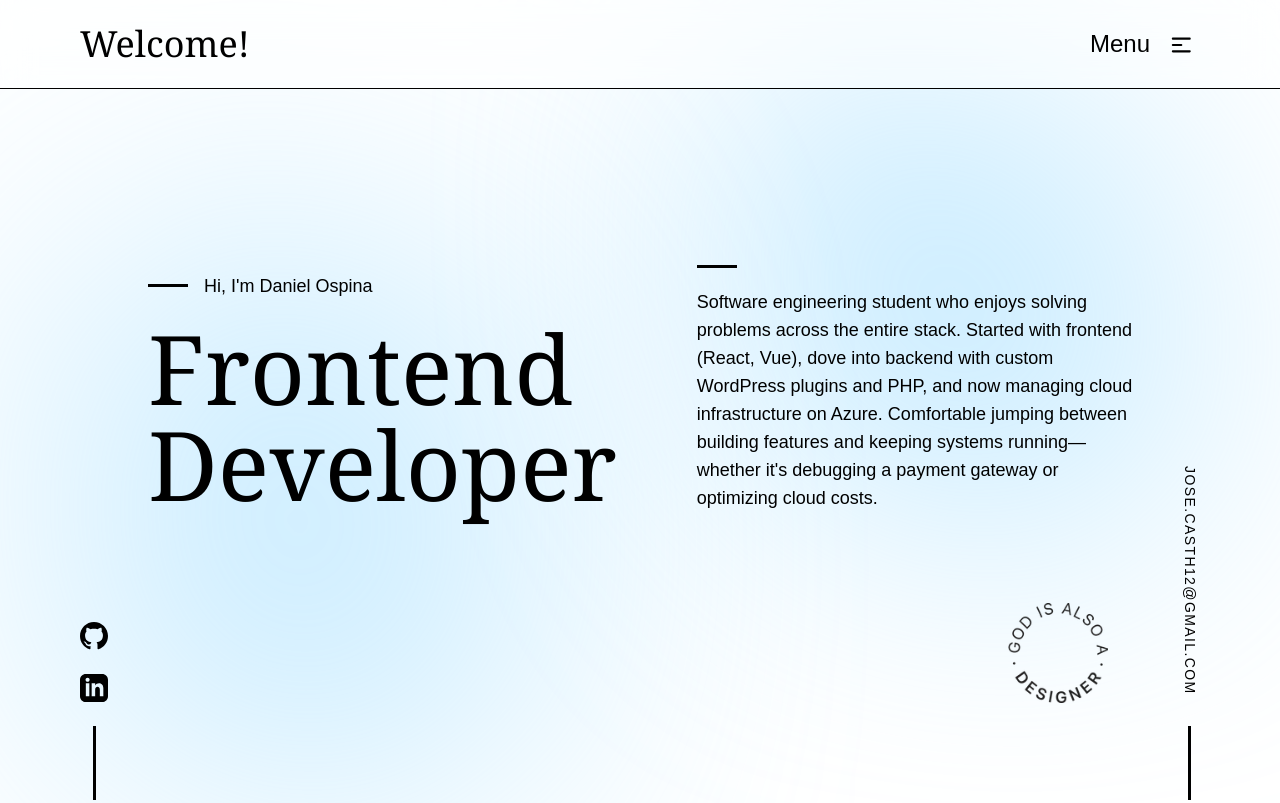
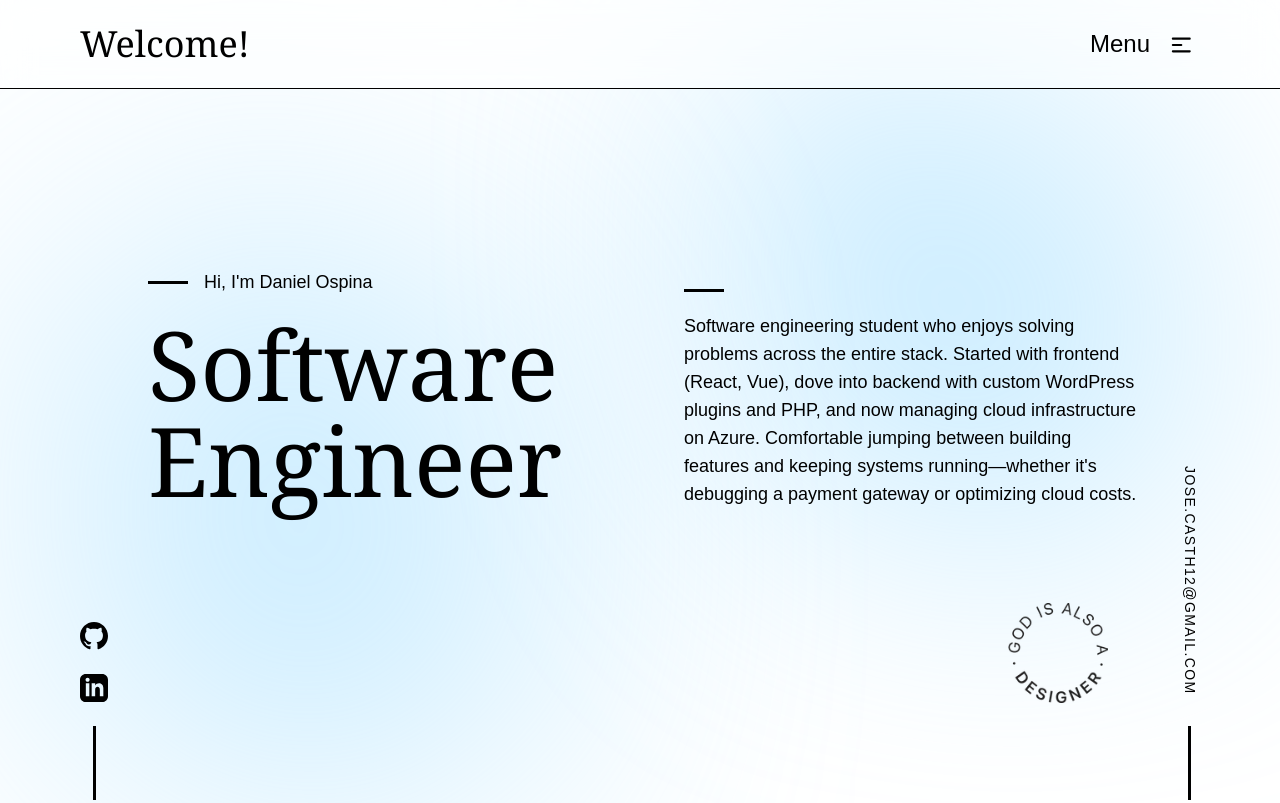
Before and after one commit to JDospina1221/astro-portafolio, an Astro site: page / in a window 1280 px wide. Shown: the top 803 px of the page. Built offline with nearby package versions, Linux system fonts and the light colour scheme; Astro itself is replaced by a stand-in of ours.

Commit message:
cambio titulo

```diff
--- a/src/components/landing/Hero.astro
+++ b/src/components/landing/Hero.astro
@@ -20,9 +20,9 @@
         <span class="sm:text-lg">Hi, I&apos;m Daniel Ospina</span>
       </div>
       <h1 class="font-serif text-6xl sm:text-8xl">
-        Frontend
+        Software
         <br />
-        Developer
+        Engineer
       </h1>
     </div>
     <div class="flex w-full flex-col gap-5">
```
